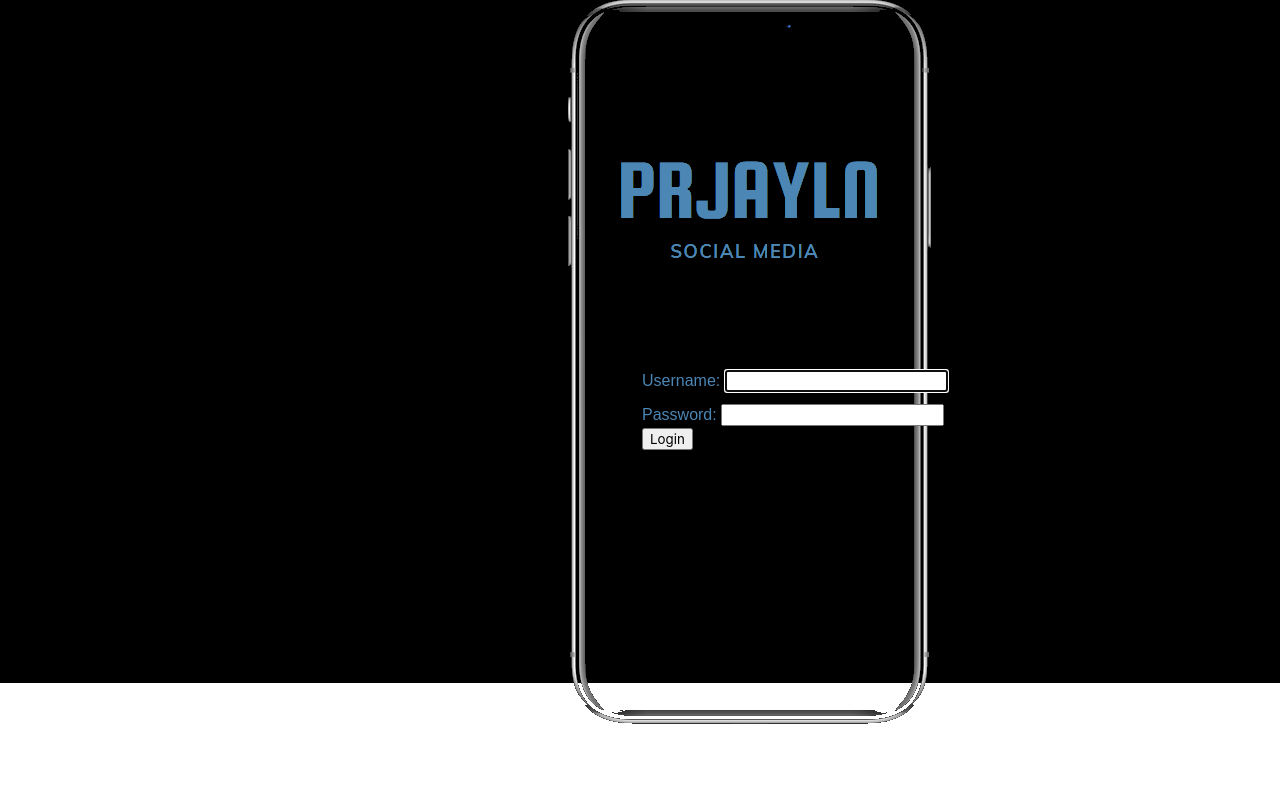
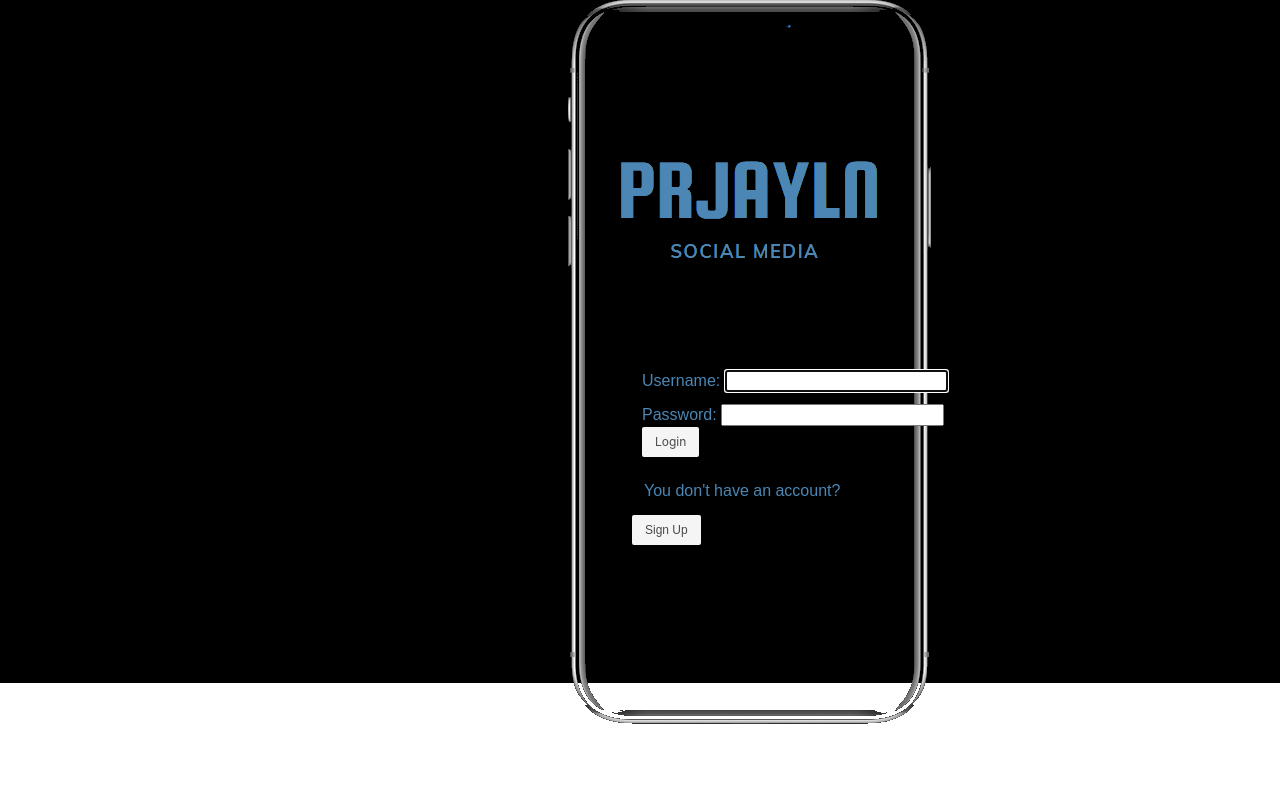
Before and after one commit to parvinfrzd/django-social-networking-app, a Django app: page /accounts/login/ in a window 1280 px wide. Shown: the part 117-916 px from the top of the page. Run offline with Django 4.2, Linux system fonts and the light colour scheme.

Commit message:
update login styling

```diff
--- a/main_app/templates/registration/login.html
+++ b/main_app/templates/registration/login.html
@@ -5,10 +5,15 @@
     <form method="post" action="{% url 'login' %}">
         {% csrf_token %}
         {{ form.as_p }}
-        <input type='submit' class='btn' value='Login'>
+        <input type='submit' class="button is-light is-small" value='Login'>
         <input type="hidden" name='next' value="{{ next }}">
-
     </form>
+    <div class="sign_up">
+        <div id="texts" class="column">You don't have an account?</div>
+        <a  href="{% url 'social:signup' %}"class="button is-light is-small">
+            Sign Up
+        </a>
+    </div>
 </div>
 
 {% endblock %}
```
